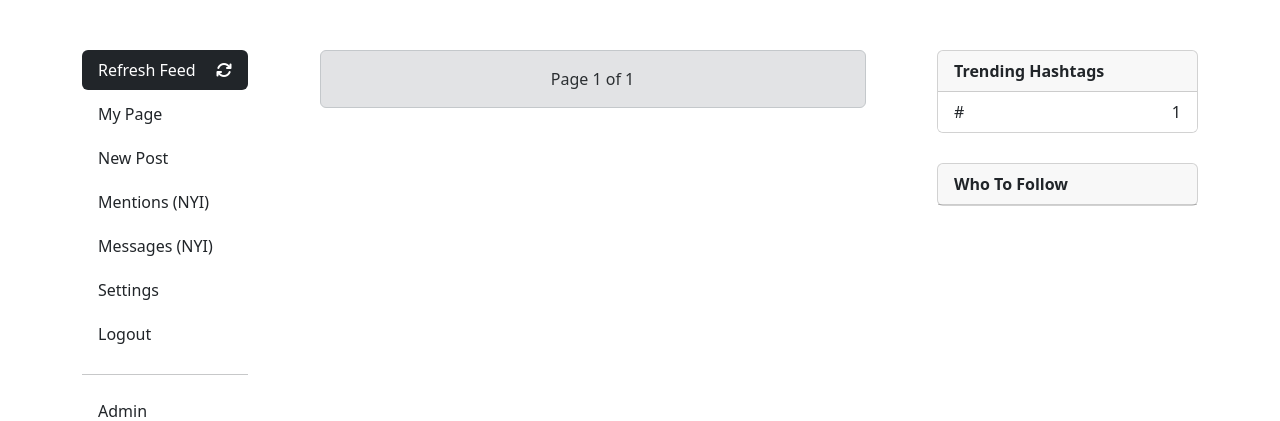
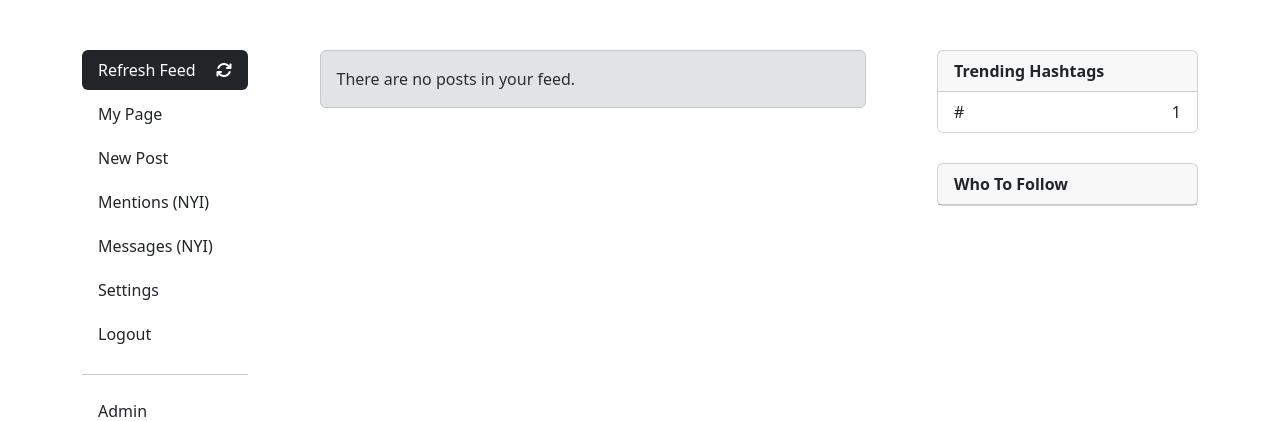
Before and after one commit to paulio11/P4-Squigl-Twitter-Clone, a Django app: page /feed/ in a window 1280 px wide. Shown: the part 120-541 px from the top of the page. Run offline with Django 3.2, Linux system fonts and the light colour scheme; the visitor is signed in with stand-in values (Sample User, id 1); data comes from the database, SQL or seed files in the repository; data that the repository does not hold is empty; some libraries are stand-ins or nearby versions.

Commit message:
Re-order page navigation and add alert if no posts

```diff
--- a/social/views.py
+++ b/social/views.py
@@ -36,6 +36,7 @@ def feed(request):
     return render(request, 'feed.html', {
         'users': users,
         'recent_hashtags': recent_hashtags,
+        'post_count': posts.count(),
         'page_obj': page_obj,
     })
 
--- a/templates/feed.html
+++ b/templates/feed.html
@@ -10,6 +10,11 @@ Feed
 {% include 'post-template.html' %}
 {% endfor %}
 <!-- Page navigation -->
+{% if post_count == 0 %}
+<div class="alert alert-secondary" role="alert">
+    There are no posts in your feed.
+</div>
+{% else %}
 <div class="alert alert-secondary page-nav" role="alert">
     <span>
         {% if page_obj.has_previous %}
@@ -27,6 +32,7 @@ Feed
         {% endif %}
     </span>
 </div>
+{% endif %}
 <!-- Page navigation ends -->
 {% endblock %}
 
```
Also changed, not shown: templates/user.html (+4 -4 lines).
